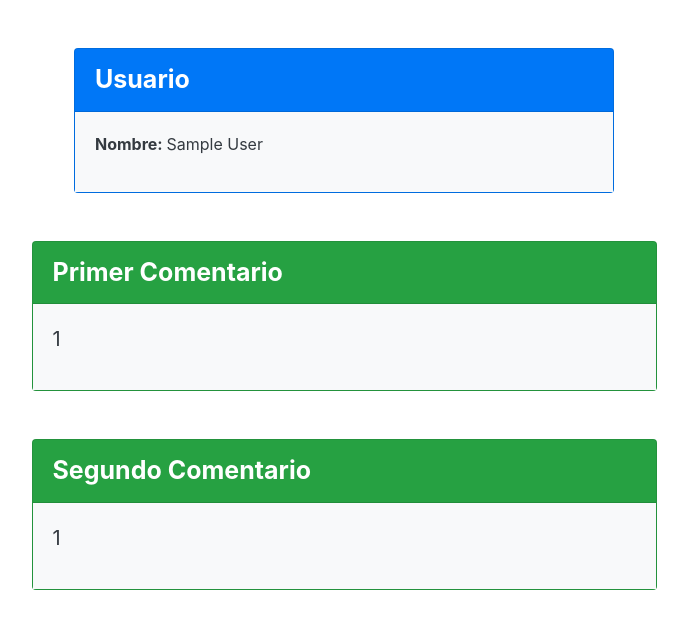
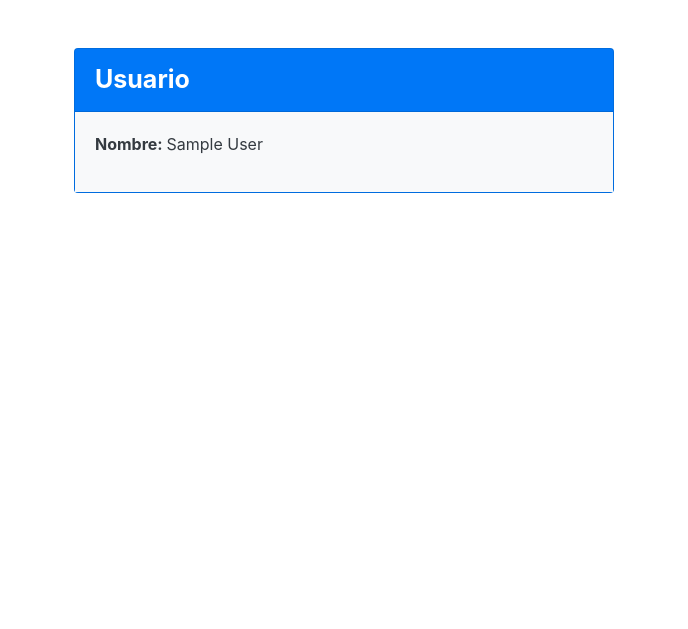
Before and after one commit to alfredLazaro/ForoV1, a PHP site: page /vista/vista_admin.php in a window 1280 px wide. Shown: the top 629 px of the page, without its empty margins (296-984 px from the left). Run offline with PHP 8.4, Linux system fonts and the light colour scheme; the visitor is signed in with stand-in values (Sample User, id 1).

Commit message:
contenido dinamico

```diff
--- a/index.php
+++ b/index.php
@@ -1,5 +1,6 @@
 <!DOCTYPE html>
 <html lang="en">
+
 <head>
     <meta charset="UTF-8">
     <meta http-equiv="X-UA-Compatible" content="IE=edge">
@@ -40,4 +41,5 @@
 
 <!-- <script src="https://cdn.jsdelivr.net/npm/sweetalert2@10"></script>
     <script src="vista/src/index.js"></script> -->
+
 </html>
--- a/vista/vista_admin.php
+++ b/vista/vista_admin.php
@@ -1,29 +1,27 @@
 <!DOCTYPE html>
 <html lang="en">
+
 <head>
     <meta charset="UTF-8">
     <title>Foro</title>
     <link rel="stylesheet" href="https://stackpath.bootstrapcdn.com/bootstrap/4.3.1/css/bootstrap.min.css">
 </head>
+
 <body>
     <div class="container mt-5">
         <div class="row">
             <div class="col-md-6 offset-md-3">
-                <!-- <div class="card"> -->
                 <div class="card bg-primary text-white">
                     <div class="card-header">
-                        <!-- <strong style="text-shadow: -1px 0 black, 0 1px black, 1px 0 black, 0 -1px black;">Usuario</strong> -->
                         <span class="custom-header">Usuario</span>
                     </div>
-                    <!-- <div class="card-body"> -->
                     <div class="card-body bg-light text-dark">
                         <?php
                         session_start();
                         if (isset($_SESSION['nombreUsuario'])) {
                             echo "<p><strong>Nombre: </strong>" . $_SESSION['nombreUsuario'] . "</p>";
-                            //echo "<p><strong>Codigo SIS: </strong>" . $_SESSION['codigo_sis'] . "</p>";
                         } else {
-                            echo "<p>No user information found. Please log in.</p>";
+                            echo "<p>Inicia session.</p>";
                         }
                         ?>
                     </div>
@@ -32,53 +30,55 @@
         </div>
     </div>
 
-    <div class="row mt-5">
-        <div class="col-md-6 offset-md-3">
-            <!-- <div class="card"> -->
-            <div class="card bg-success text-white">
-                <div class="card-header">
-                    <!-- <strong style="text-shadow: -1px 0 black, 0 1px black, 1px 0 black, 0 -1px black;">Primer Comentario</strong> -->
-                    <span class="custom-header">Primer Comentario</span>
-                </div>
-                <!-- <div class="card-body"> -->
-                <div class="card-body bg-light text-dark">
-                    <p class="custom-comment" id="firstComment"><?php echo $_SESSION['primerComentario']; ?></p>
-                </div>
-            </div>
-        </div>
+    <div class="row mt-5 comment-container">
+        <!-- Contenido dinamico -->
     </div>
 
-    <div class="row mt-5">
-        <div class="col-md-6 offset-md-3">
-            <!-- <div class="card"> -->
-            <div class="card bg-success text-white">
-                <div class="card-header">
-                    <!-- <strong style="text-shadow: -1px 0 black, 0 1px black, 1px 0 black, 0 -1px black;">Segundo Comentario</strong> -->
-                    <span class="custom-header">Segundo Comentario</span>
-                </div>
-                <!-- <div class="card-body"> -->
-                <div class="card-body bg-light text-dark">
-                <p class="custom-comment" id="secondComment">
-                    <?php echo isset($_SESSION['segundoComentario']) ? $_SESSION['segundoComentario'] : "No second comment found."; ?>
-                </p>
-                </div>
-            </div>
-        </div>
-    </div>
     <script src="https://ajax.googleapis.com/ajax/libs/jquery/3.5.1/jquery.min.js"></script>
     <script>
-        setInterval(function(){
+        setInterval(function() {
+            $.get("../controlador/ajaxGetContenido.php", function(data) {
+                var comments = JSON.parse(data);
+                $('.comment-container').empty();
+                comments.forEach(function(comment, index) {
+                    var commentHtml = `<div class="col-md-6 offset-md-3"><div class="card bg-success text-white">
+                        <div class="card-header d-flex justify-content-between">
+                            <span class="custom-header">Contenido ${index + 1}</span>
+                            <button class="eleminar-contenido btn btn-danger" data-id="${comment.id_contenido}">X</button>
+                        </div>
+                        <div class="card-body bg-light text-dark">
+                            <p class="custom-comment" id="comment${index + 1}">
+                                ${comment.texto_contenido}
+                            </p>
+                        </div>
+                    </div></div>`;
+                    $('.comment-container').append(
+                        commentHtml);
+                });
 
-            $.get("../controlador/verificarUsuario.php", function(data){
+                $('.eleminar-contenido').on('click', function() {
+                    var commentId = $(this).data('id');
+                    var parentCard = $(this).closest('.card');
 
-                //$('#firstComment').text(data);
-                var comments = JSON.parse(data);
-
-                $('#firstComment').text(comments.primerComentario);
-                $('#secondComment').text(comments.segundoComentario);
+                    $.ajax({
+                        url: '../controlador/eliminarContenido.php',
+                        method: 'POST',
+                        data: {
+                            id: commentId
+                        },
+                        success: function(response) {
+                            var parsedResponse = JSON.parse(response);
+                            if (parsedResponse.success) {
+                                alert('Comment deleted successfully!');
+                                parentCard.remove();
+                            } else {
+                                alert('Error deleting comment.');
+                            }
+                        }
+                    });
+                });
             });
-        }, 2000);// 2000 = 2 segs
-        //}, 30000);// 30000 = 30 segs
+        }, 2000); // 2000 = 2 segs
     </script>
 
 </body>
@@ -86,15 +86,14 @@
     .custom-header {
         font-size: 25px;
         font-weight: bold;
-        /* text-shadow: -1px 0 black, 0 1px black, 1px 0 black, 0 -1px black; */
-        /* text-shadow:
-            -1.0px -1.0px 0 #000,
-            1.0px -1.0px 0 #000,
-            -1.0px 1.0px 0 #000,
-            1.0px 1.0px 0 #000; */
     }
+
     .custom-comment {
         font-size: 20px;
+    }
+
+    .card {
+        margin-bottom: 20px;
     }
 </style>
 
```
Also changed, not shown: controlador/ajaxGetContenido.php (added, +14 -0 lines), controlador/eliminarContenido.php (added, +8 -0 lines), controlador/verificarUsuario.php (+53 -13 lines), modelo/conexion.php (+6 -8 lines), modelo/model_user.php (+46 -27 lines). Lines whose indentation alone changed are shown as unchanged.
